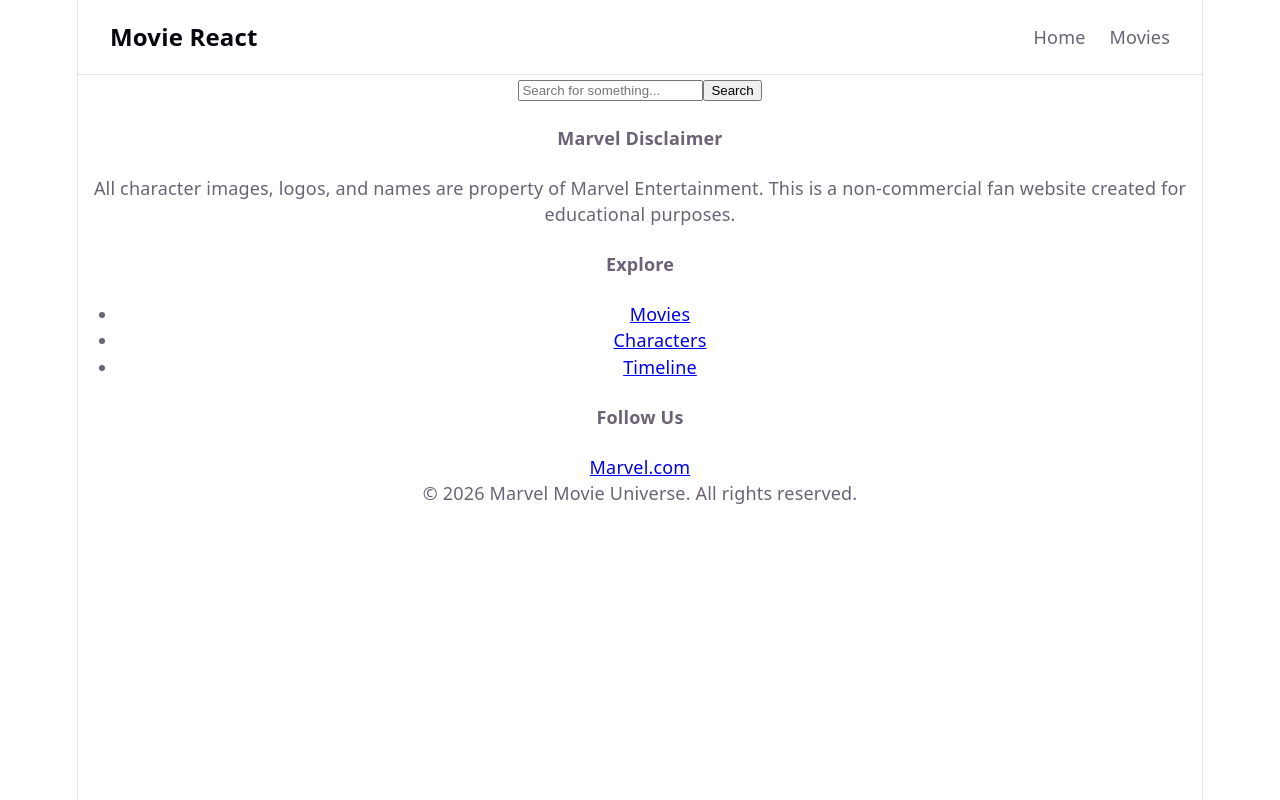
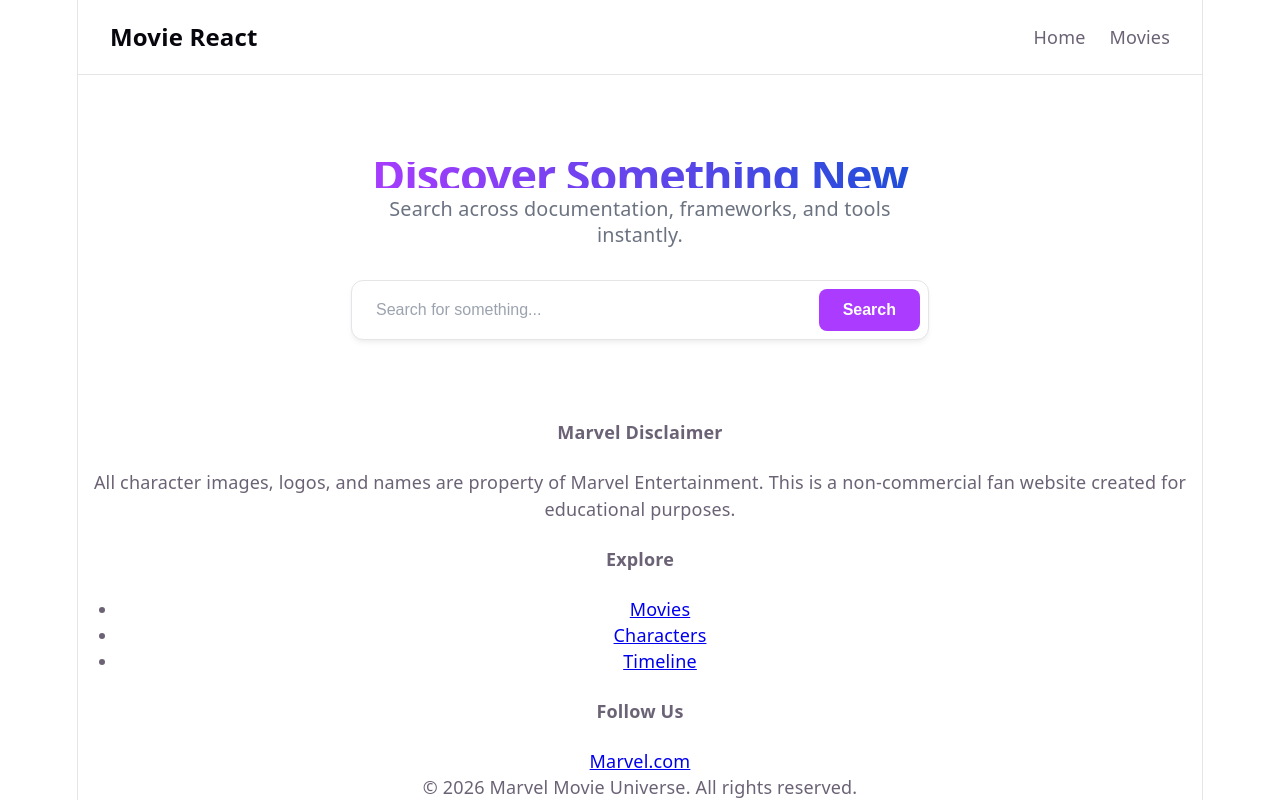
Before and after one commit to Maviles96/Movie-react, a React (Vite) app: page / in a window 1280 px wide. Built offline with nearby package versions, Linux system fonts and the light colour scheme.

Commit message:
YourMessage

```diff
--- a/src/App.css
+++ b/src/App.css
@@ -1,184 +1,113 @@
-.counter {
-  font-size: 16px;
-  padding: 5px 10px;
-  border-radius: 5px;
-  color: var(--accent);
-  background: var(--accent-bg);
-  border: 2px solid transparent;
-  transition: border-color 0.3s;
-  margin-bottom: 24px;
-
-  &:hover {
-    border-color: var(--accent-border);
-  }
-  &:focus-visible {
-    outline: 2px solid var(--accent);
-    outline-offset: 2px;
-  }
-}
-
-.hero {
-  position: relative;
-
-  .base,
-  .framework,
-  .vite {
-    inset-inline: 0;
-    margin: 0 auto;
-  }
-
-  .base {
-    width: 170px;
-    position: relative;
-    z-index: 0;
-  }
-
-  .framework,
-  .vite {
-    position: absolute;
-  }
-
-  .framework {
-    z-index: 1;
-    top: 34px;
-    height: 28px;
-    transform: perspective(2000px) rotateZ(300deg) rotateX(44deg) rotateY(39deg)
-      scale(1.4);
-  }
-
-  .vite {
-    z-index: 0;
-    top: 107px;
-    height: 26px;
-    width: auto;
-    transform: perspective(2000px) rotateZ(300deg) rotateX(40deg) rotateY(39deg)
-      scale(0.8);
-  }
+/* Layout Wrappers */
+#app-container {
+  display: flex;
+  flex-direction: column;
+  min-height: 100vh;
+  font-family: system-ui, -apple-system, BlinkMacSystemFont, 'Segoe UI', Roboto, sans-serif;
+  background-color: var(--bg, #f9fafb);
+  color: var(--text, #111827);
 }
 
 #center {
   display: flex;
   flex-direction: column;
-  gap: 25px;
-  place-content: center;
-  place-items: center;
+  align-items: center;
+  justify-content: center;
   flex-grow: 1;
+  padding: 40px 20px;
+  text-align: center;
+  max-width: 600px;
+  margin: 0 auto;
+  width: 100%;
+  box-sizing: border-box;
+}
 
-  @media (max-width: 1024px) {
-    padding: 32px 20px 24px;
-    gap: 18px;
+/* Hero Section */
+.hero {
+  margin-bottom: 32px;
+}
+
+.hero h1 {
+  font-size: 2.5rem;
+  font-weight: 800;
+  letter-spacing: -0.025em;
+  margin-bottom: 8px;
+  background: linear-gradient(to right, var(--accent, #3b82f6), var(--accent-gradient, #1d4ed8));
+  -webkit-background-clip: text;
+  -webkit-text-fill-color: transparent;
+}
+
+.hero p {
+  color: var(--text-muted, #6b7280);
+  font-size: 1.1rem;
+}
+
+/* Search Form Engine */
+.search-form {
+  display: flex;
+  width: 100%;
+  gap: 12px;
+  box-shadow: 0 4px 6px -1px rgba(0, 0, 0, 0.05), 0 2px 4px -1px rgba(0, 0, 0, 0.03);
+  padding: 8px;
+  background: var(--card-bg, #ffffff);
+  border-radius: 12px;
+  border: 1px solid var(--border, #e5e7eb);
+  transition: focus-within 0.2s, box-shadow 0.2s;
+
+  &:focus-within {
+    border-color: var(--accent, #3b82f6);
+    box-shadow: 0 0 0 4px rgba(59, 130, 246, 0.15);
   }
 }
 
-#next-steps {
-  display: flex;
-  border-top: 1px solid var(--border);
-  text-align: left;
+.search-input {
+  flex-grow: 1;
+  border: none;
+  padding: 12px 16px;
+  font-size: 16px;
+  outline: none;
+  background: transparent;
+  color: inherit;
 
-  & > div {
-    flex: 1 1 0;
-    padding: 32px;
-    @media (max-width: 1024px) {
-      padding: 24px 20px;
-    }
-  }
-
-  .icon {
-    margin-bottom: 16px;
-    width: 22px;
-    height: 22px;
-  }
-
-  @media (max-width: 1024px) {
-    flex-direction: column;
-    text-align: center;
+  &::placeholder {
+    color: var(--text-muted, #9ca3af);
   }
 }
 
-#docs {
-  border-right: 1px solid var(--border);
+.search-button {
+  background: var(--accent, #3b82f6);
+  color: #ffffff;
+  border: none;
+  padding: 12px 24px;
+  font-size: 16px;
+  font-weight: 600;
+  border-radius: 8px;
+  cursor: pointer;
+  transition: background-color 0.2s;
+}
 
-  @media (max-width: 1024px) {
-    border-right: none;
-    border-bottom: 1px solid var(--border);
+.search-button:hover {
+  background: var(--accent-hover, #2563eb);
+}
+
+.search-button:focus-visible {
+  outline: 2px solid var(--accent, #3b82f6);
+  outline-offset: 2px;
+}
+
+/* Responsive adjustments */
+@media (max-width: 480px) {
+  .search-form {
+    flex-direction: column;
+    background: transparent;
+    box-shadow: none;
+    border: none;
+    padding: 0;
+  }
+
+  .search-input {
+    background: var(--card-bg, #ffffff);
+    border: 1px solid var(--border, #e5e7eb);
+    border-radius: 8px;
   }
 }
-
-#next-steps ul {
-  list-style: none;
-  padding: 0;
-  display: flex;
-  gap: 8px;
-  margin: 32px 0 0;
-
-  .logo {
-    height: 18px;
-  }
-
-  a {
-    color: var(--text-h);
-    font-size: 16px;
-    border-radius: 6px;
-    background: var(--social-bg);
-    display: flex;
-    padding: 6px 12px;
-    align-items: center;
-    gap: 8px;
-    text-decoration: none;
-    transition: box-shadow 0.3s;
-
-    &:hover {
-      box-shadow: var(--shadow);
-    }
-    .button-icon {
-      height: 18px;
-      width: 18px;
-    }
-  }
-
-  @media (max-width: 1024px) {
-    margin-top: 20px;
-    flex-wrap: wrap;
-    justify-content: center;
-
-    li {
-      flex: 1 1 calc(50% - 8px);
-    }
-
-    a {
-      width: 100%;
-      justify-content: center;
-      box-sizing: border-box;
-    }
-  }
-}
-
-#spacer {
-  height: 88px;
-  border-top: 1px solid var(--border);
-  @media (max-width: 1024px) {
-    height: 48px;
-  }
-}
-
-.ticks {
-  position: relative;
-  width: 100%;
-
-  &::before,
-  &::after {
-    content: '';
-    position: absolute;
-    top: -4.5px;
-    border: 5px solid transparent;
-  }
-
-  &::before {
-    left: 0;
-    border-left-color: var(--border);
-  }
-  &::after {
-    right: 0;
-    border-right-color: var(--border);
-  }
-}
--- a/src/App.jsx
+++ b/src/App.jsx
@@ -11,39 +11,47 @@
 
   const handleSearchSubmit = (event) => {
     event.preventDefault();
-
     if (!query.trim()) return;
-
     navigate(`/search?query=${encodeURIComponent(query)}`);
   };
 
   return (
-    <form onSubmit={handleSearchSubmit}>
+    <div id="center">
+      {/* Adding a clean Hero container so the page doesn't look empty */}
+      <div className="hero">
+        <h1>Discover Something New</h1>
+        <p>Search across documentation, frameworks, and tools instantly.</p>
+      </div>
+
+      <form onSubmit={handleSearchSubmit} className="search-form">
         <input
           type="text"
+          className="search-input"
           placeholder="Search for something..."
           value={query}
           onChange={(event) => setQuery(event.target.value)}
         />
-
-      <button type="submit">Search</button>
+        <button type="submit" className="search-button">
+          Search
+        </button>
       </form>
+    </div>
   );
 }
 
 function App() {
   return (
-    <>
+    <div id="app-container">
       <Navbar />
 
       <Routes>
         <Route path="/" element={<SearchBar />} />
         <Route path="/search" element={<SearchResults />} />
       </Routes>
+
       <Footer />
-    </>
+    </div>
   );
 }
 
-
 export default App;
```
Lines whose indentation alone changed are shown as unchanged.
